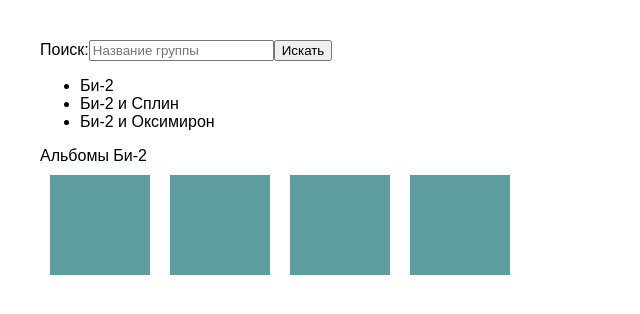
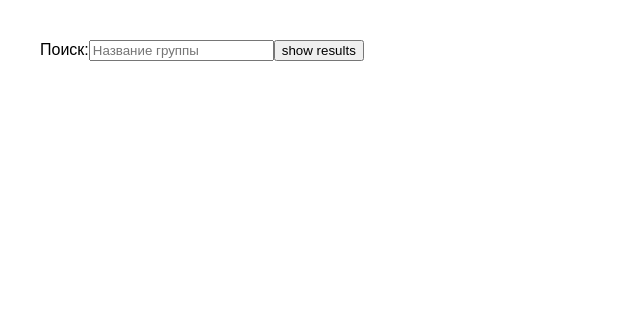
Before and after one commit to ekozelkova/lastfm, a React (Create React App) app: page / in a window 1280 px wide. Shown: the top 314 px of the page, without its empty margins (0-640 px from the left). Built offline with nearby package versions, Linux system fonts and the light colour scheme.

Commit message:
Add navigation

```diff
--- a/src/App.js
+++ b/src/App.js
@@ -1,20 +1,44 @@
 import React, { Component } from 'react';
-import ArtistScreen from './ArtistScreen.js';
-import SearchScreen from "./SearchScreen";
-import ResultsScreen from "./ResultsScreen";
+
+import SearchScreen from "./SearchScreen.js";
+
 
 import './App.css';
+import ArtistScreen from "./ArtistScreen";
 
 
 class App extends Component {
+    constructor(props) {
+        super(props);
+        this.state = {currentScreen: 'searchResults'};
+    }
+
+    transitToSearchScreen = () => {
+        this.setState({currentScreen: 'searchResults'})
+    };
+
+    transitToArtistScreen = () => {
+      this.setState({currentScreen: 'albums'})
+    };
+
+
+
     render() {
+        const currentScreen = this.state.currentScreen;
+        let screen = null;
+
+        if(currentScreen === 'searchResults') {
+            screen = <SearchScreen transitToArtistScreen={this.transitToArtistScreen}/>
+        } else if(currentScreen === 'albums') {
+            screen = <ArtistScreen transitToSearchScreen={this.transitToSearchScreen}/>
+        }
+
         return (
           <div className="App">
-          <SearchScreen/>
 
-          <ResultsScreen/>
+              {screen}
 
-          <ArtistScreen/>
+
           </div>
         );
     }
--- a/src/ArtistScreen.js
+++ b/src/ArtistScreen.js
@@ -5,6 +5,7 @@
     render() {
         return (
             <div>
+                <button>Назад к списку исполнителей</button>
                 <header>Альбомы Би-2</header>
 
                 <div className="artist-albums">
--- a/src/ResultsScreen.js
+++ /dev/null
@@ -1,14 +0,0 @@
-import React from 'react';
-import SearchResults from './SearchResults.js';
-
-class ResultsScreen extends React.Component {
-    render() {
-        return(
-            <div>
-                <SearchResults/>
-            </div>
-        )
-    }
-}
-
-export default ResultsScreen;
--- a/src/SearchBar.js
+++ b/src/SearchBar.js
@@ -7,7 +7,9 @@
             <div>
                 <span>Поиск:</span>
                 <input placeholder="Название группы"/>
-                <button>Искать</button>
+                <button
+                    onClick={this.props.onSearch}
+                >show results</button>
             </div>
         )
     }
--- a/src/SearchResults.js
+++ b/src/SearchResults.js
@@ -3,11 +3,15 @@
 
 class SearchResults extends React.Component {
     render () {
+        const bands = this.props.results;
+        const listItems = bands.map((band) =>
+            <li>{band}</li>
+        );
+
+
         return (
             <ul>
-                <li>Би-2</li>
-                <li>Би-2 и Сплин</li>
-                <li>Би-2 и Оксимирон</li>
+                {listItems}
             </ul>
         )
     }
--- a/src/SearchScreen.js
+++ b/src/SearchScreen.js
@@ -1,14 +1,26 @@
 import React from 'react';
-import SearchBar from './SearchBar.js';
-//import SearchResults from './SearchResults';
-
-import './App.css';
+import SearchResults from './SearchResults.js';
+import SearchBar from "./SearchBar";
 
 class SearchScreen extends React.Component {
+    constructor() {
+        super();
+
+        this.state = {results: []}
+    }
+
+    handleSearch = () => {
+        //on click, on enter
+        setTimeout(() => {
+            this.setState({results: ["hello", "world"]});
+        }, 2000)
+    };
+
     render() {
-        return (
+        return(
             <div>
-                <SearchBar/>
+                <SearchBar onSearch={this.handleSearch}/>
+                <SearchResults results={this.state.results}/>
             </div>
         )
     }
```
Lines whose indentation alone changed are shown as unchanged.
